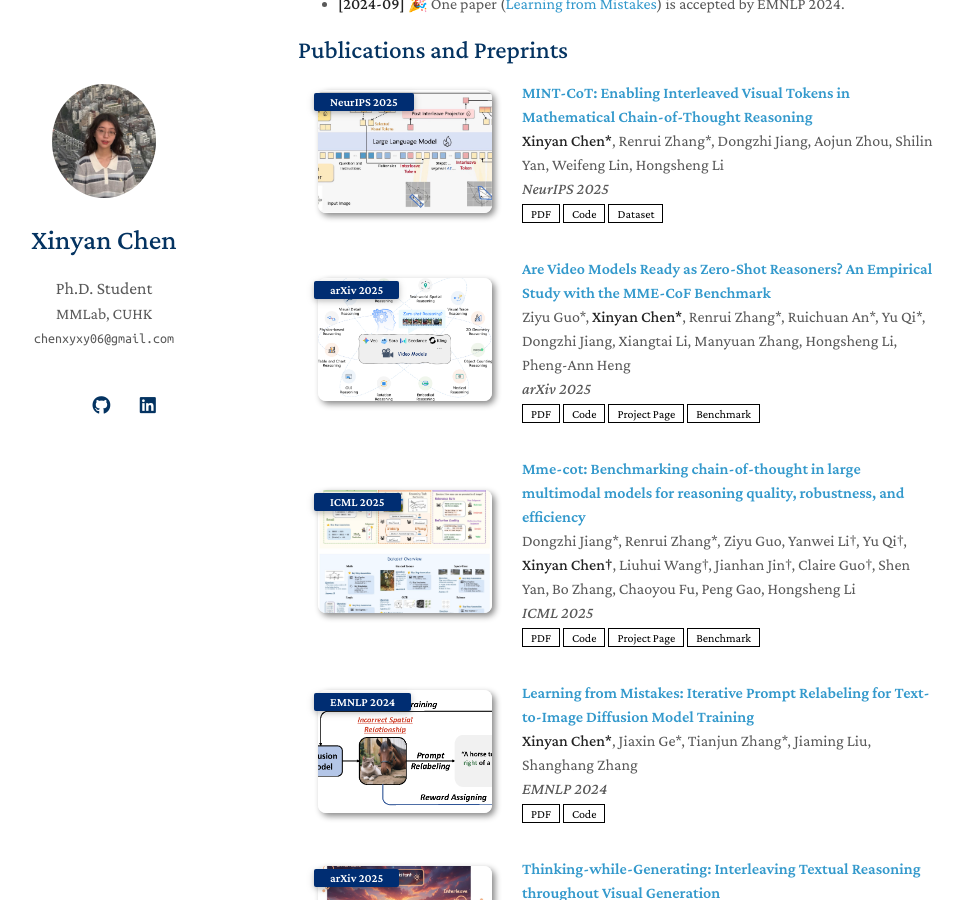
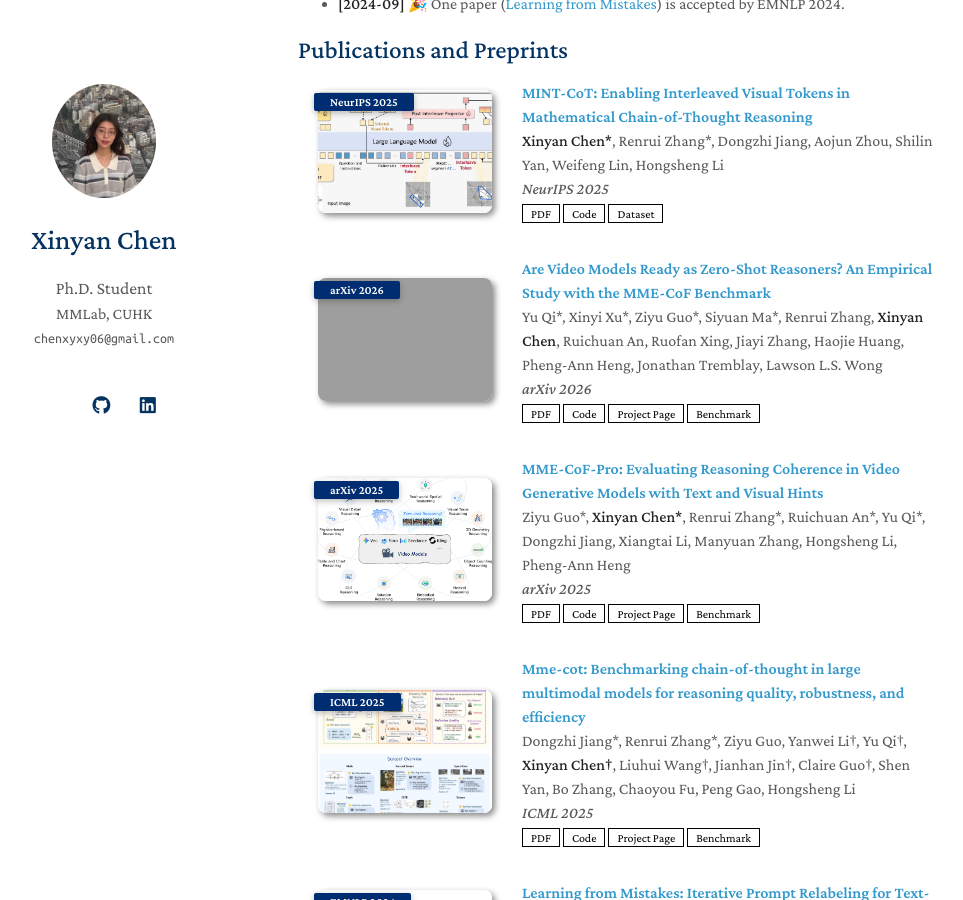
Before and after one commit to xinyan-cxy/xinyan-cxy.github.io, a Jekyll site: the page built from index.md, in a window 1280 px wide and 900 px high, scrolled down 463 px. Shown: the whole window, without its empty margins (172-1135 px from the left). Built offline with Jekyll 4.4.1, drawn with Linux system fonts in a browser that asks for light colours; a style sheet for code colours, icons or effects is not loaded; our own code applies the rules of GitHub Pages for plain Markdown files; grey boxes are pictures that could not be loaded.

Commit message:
Add new publication details to publications.yml

```diff
--- a/_data/publications.yml
+++ b/_data/publications.yml
@@ -9,6 +9,15 @@ main:
     image: ./assets/img/MINT-CoT.png
 
   - title: "Are Video Models Ready as Zero-Shot Reasoners? An Empirical Study with the MME-CoF Benchmark"
+    authors: "Yu Qi*, Xinyi Xu*, Ziyu Guo*, Siyuan Ma*, Renrui Zhang, <strong>Xinyan Chen</strong>, Ruichuan An, Ruofan Xing, Jiayi Zhang, Haojie Huang, Pheng-Ann Heng, Jonathan Tremblay, Lawson L.S. Wong"
+    conference_short: arXiv 2026
+    pdf: https://arxiv.org/pdf/2603.20194
+    code: https://github.com/yqi19/MME-CoF-Pro
+    project: https://video-reasoning-coherence.github.io/
+    benchmark: https://huggingface.co/datasets/yqi19/mme-cof-pro
+    image: ./assets/img/MME-CoF-Pro.png
+
+  - title: "MME-CoF-Pro: Evaluating Reasoning Coherence in Video Generative Models with Text and Visual Hints"
     authors: "Ziyu Guo*, <strong>Xinyan Chen*</strong>, Renrui Zhang*, Ruichuan An*, Yu Qi*, Dongzhi Jiang, Xiangtai Li, Manyuan Zhang, Hongsheng Li, Pheng-Ann Heng"
     conference_short: arXiv 2025
     pdf: https://arxiv.org/pdf/2510.26802
```
